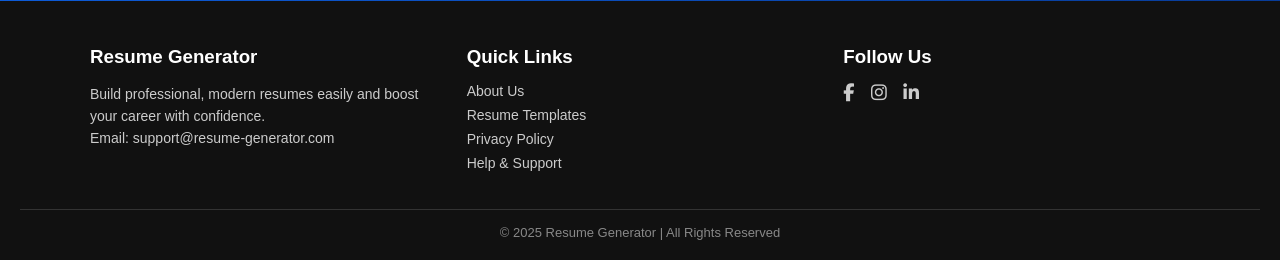
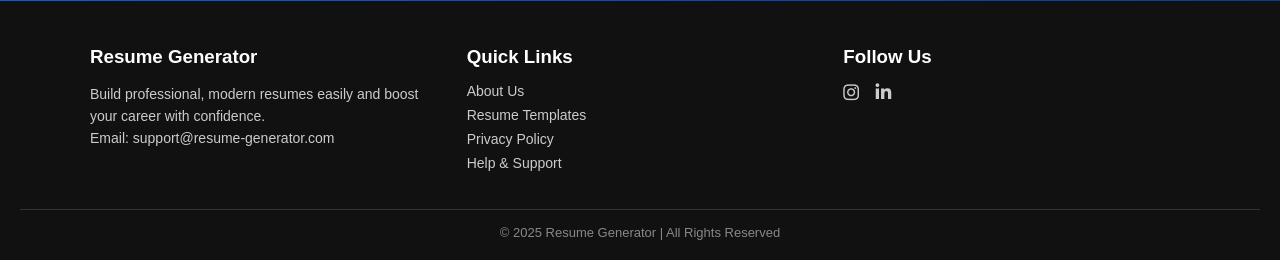
Before and after one commit to VinayShankar9088/Resume-Generator, a Flask app: template templates/Welcome.html in a window 1280 px wide. Shown: the part 764-1024 px from the top of the page. Run offline with Flask 3, Linux system fonts and the light colour scheme; the template is opened without the code that fills it, so the values that code supplies are empty.

Commit message:
Update social media links in Welcome.html

```diff
--- a/templates/Welcome.html
+++ b/templates/Welcome.html
@@ -256,9 +256,9 @@
             <div class="footer-box">
                 <h3>Follow Us</h3>
                 <div class="social">
-                    <a href="#"><i class="fab fa-facebook-f"></i></a>
-                    <a href="#"><i class="fab fa-instagram"></i></a>
-                    <a href="#"><i class="fab fa-linkedin-in"></i></a>
+
+                    <a href="https://www.instagram.com/sharma_ji_8170?igsh=Y3pqNW0xa2d2NDBi"><i class="fab fa-instagram"></i></a>
+                    <a href="https://www.linkedin.com/in/vinay-shankar-sharma-4b4a03362?utm_source=share&utm_campaign=share_via&utm_content=profile&utm_medium=android_app"><i class="fab fa-linkedin-in"></i></a>
                 </div>
             </div>
 
```
